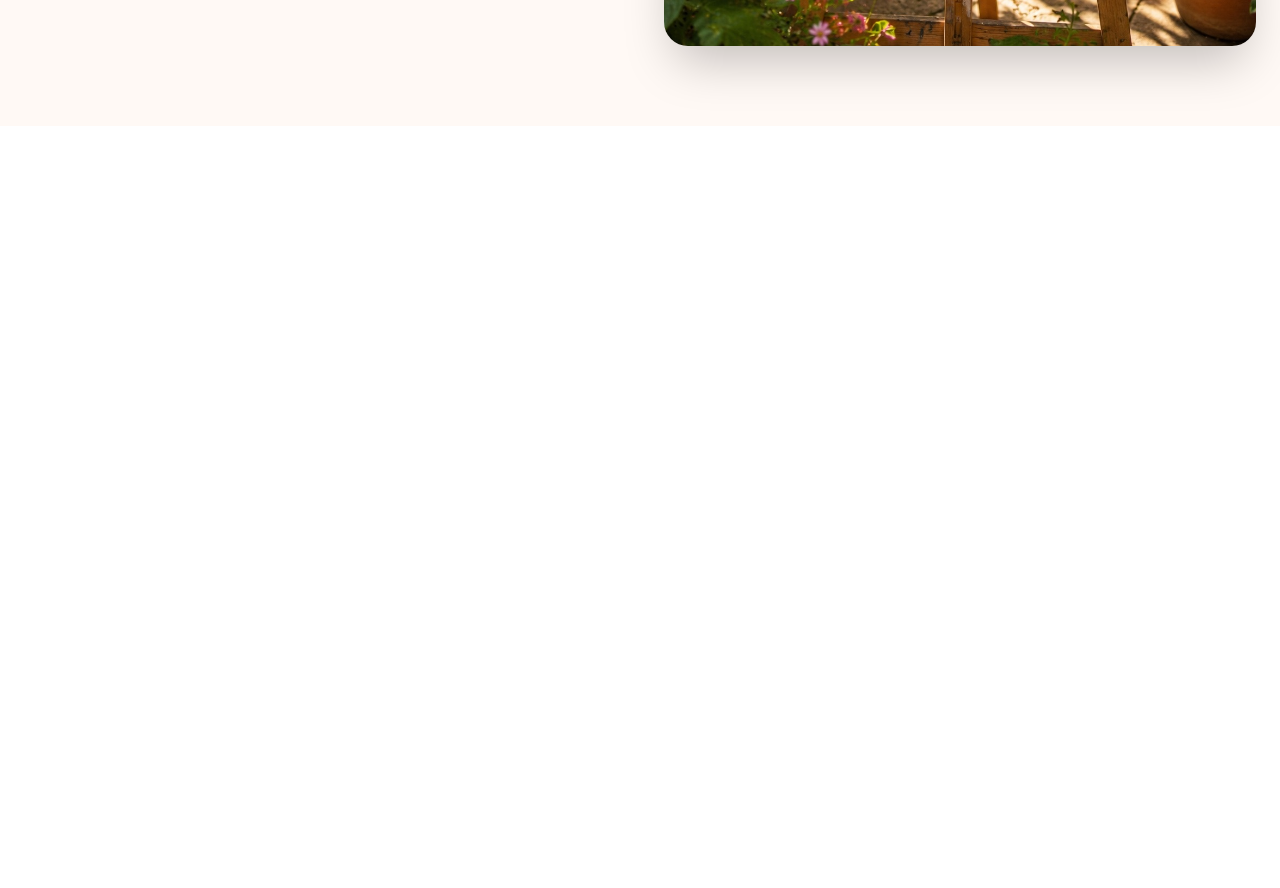
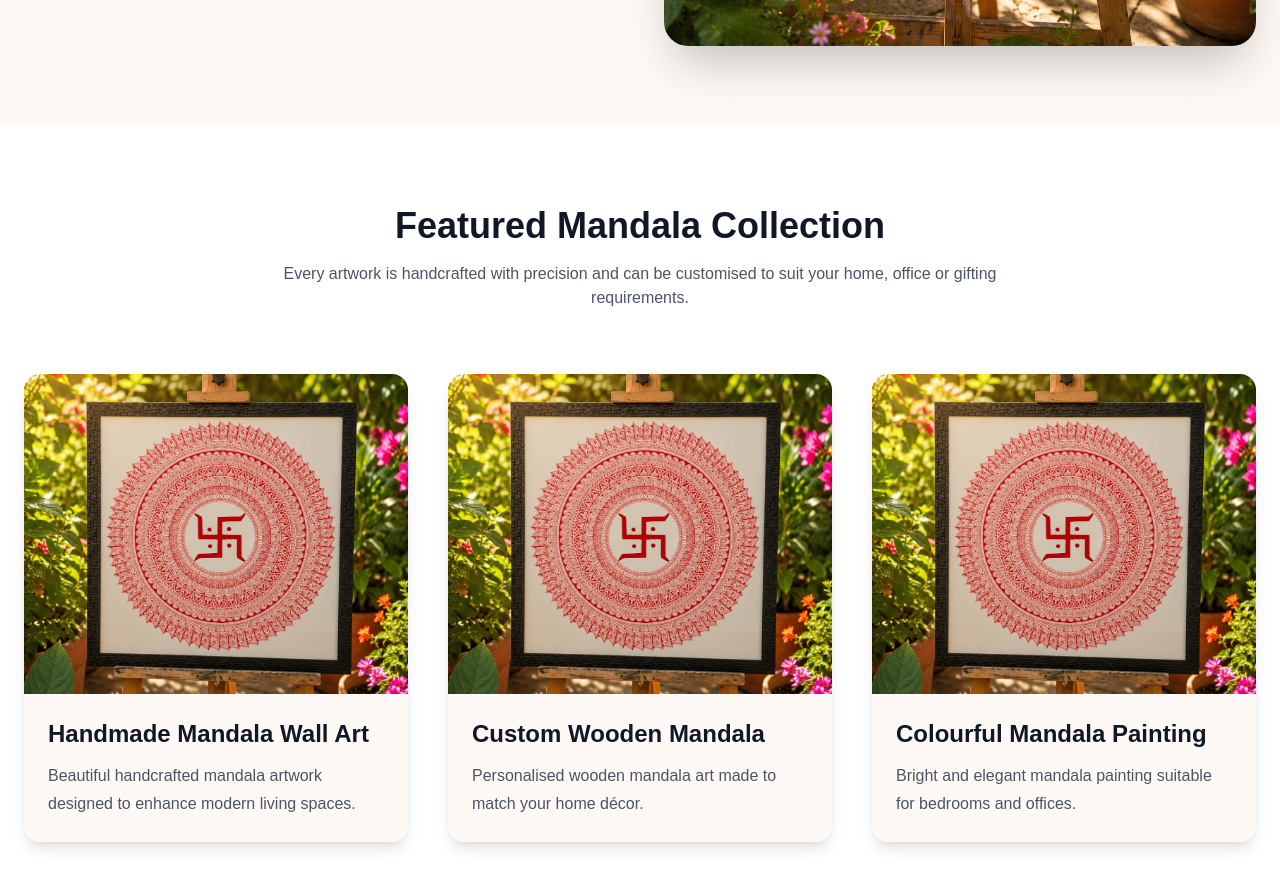
Before and after one commit to mistryshashi7674-collab/meraki-website, a Next.js app: page /mandala-art in a window 1280 px wide. Shown: the part 820-1708 px from the top of the page. Before the commit the page ends 946 px from the top, so only its background shows below. Built offline with nearby package versions, Linux system fonts and the light colour scheme; no server answers.

Commit message:
updated mandala-art via gallery component

```diff
--- a/app/mandala-art/page.tsx
+++ b/app/mandala-art/page.tsx
@@ -1,5 +1,6 @@
 import type { Metadata } from "next";
 import Hero from "@/components/mandala/Hero";
+import Gallery from "@/components/mandala/Gallery";
 
 export const metadata: Metadata = {
   title:
@@ -57,6 +58,7 @@ export default function MandalaArtPage() {
   return (
     <main className="min-h-screen bg-[#FFF9F5]">
       <Hero />
+      <Gallery />
     </main>
   );
 }
--- /dev/null
+++ b/components/mandala/Gallery.tsx
@@ -0,0 +1,81 @@
+import Image from "next/image";
+
+const artworks = [
+  {
+    title: "Handmade Mandala Wall Art",
+    description:
+      "Beautiful handcrafted mandala artwork designed to enhance modern living spaces.",
+    image: "/images/hero-art.jpg",
+    alt: "Handmade Mandala wall art for living room",
+  },
+
+  {
+    title: "Custom Wooden Mandala",
+    description:
+      "Personalised wooden mandala art made to match your home décor.",
+    image: "/images/hero-art.jpg",
+    alt: "Custom wooden mandala artwork",
+  },
+
+  {
+    title: "Colourful Mandala Painting",
+    description:
+      "Bright and elegant mandala painting suitable for bedrooms and offices.",
+    image: "/images/hero-art.jpg",
+    alt: "Colourful handmade mandala painting",
+  },
+];
+
+export default function Gallery() {
+  return (
+    <section className="bg-white py-20">
+      <div className="max-w-7xl mx-auto px-6">
+
+        <h2 className="text-4xl font-bold text-center text-gray-900">
+          Featured Mandala Collection
+        </h2>
+
+        <p className="text-center text-gray-600 mt-4 max-w-3xl mx-auto">
+          Every artwork is handcrafted with precision and can be customised to
+          suit your home, office or gifting requirements.
+        </p>
+
+        <div className="grid md:grid-cols-3 gap-10 mt-16">
+
+          {artworks.map((artwork) => (
+
+            <article
+              key={artwork.title}
+              className="rounded-2xl overflow-hidden bg-[#FFF9F5] shadow-lg hover:shadow-xl transition"
+            >
+
+              <Image
+                src={artwork.image}
+                alt={artwork.alt}
+                width={500}
+                height={500}
+                className="w-full h-80 object-cover"
+              />
+
+              <div className="p-6">
+
+                <h3 className="text-2xl font-semibold text-gray-900">
+                  {artwork.title}
+                </h3>
+
+                <p className="mt-3 text-gray-600 leading-7">
+                  {artwork.description}
+                </p>
+
+              </div>
+
+            </article>
+
+          ))}
+
+        </div>
+
+      </div>
+    </section>
+  );
+}
```
